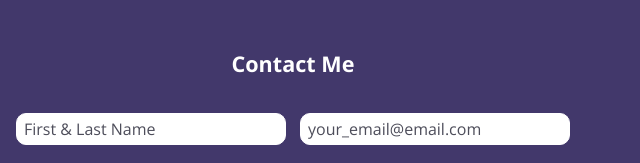
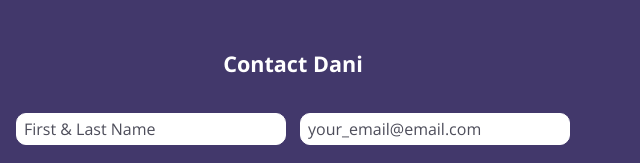
Before and after one commit to ddarlin1/darling-portfolio, a plain HTML site: page index.html in a window 1280 px wide. Shown: the part 3800-3963 px from the top of the page, 516-1156 px from the left. Drawn offline with nearby package versions, Linux system fonts and the light colour scheme.

Commit message:
Edited Contact section

```diff
--- a/index.html
+++ b/index.html
@@ -226,7 +226,7 @@
                   <a href="https://github.com/ddarlin1/" target="_blank" title="GitHub"><i class="fa-brands fa-github fa-5x"></i></a>
                </div>
                <div class="contact-form">
-                  <h4 class="contact-me">Contact Me</h4>
+                  <h4 class="contact-me">Contact Dani</h4>
                   <div id="contact-form">
                      <form action="https://formspree.io/f/xbjwozkz" method="POST">
                         <input
```
